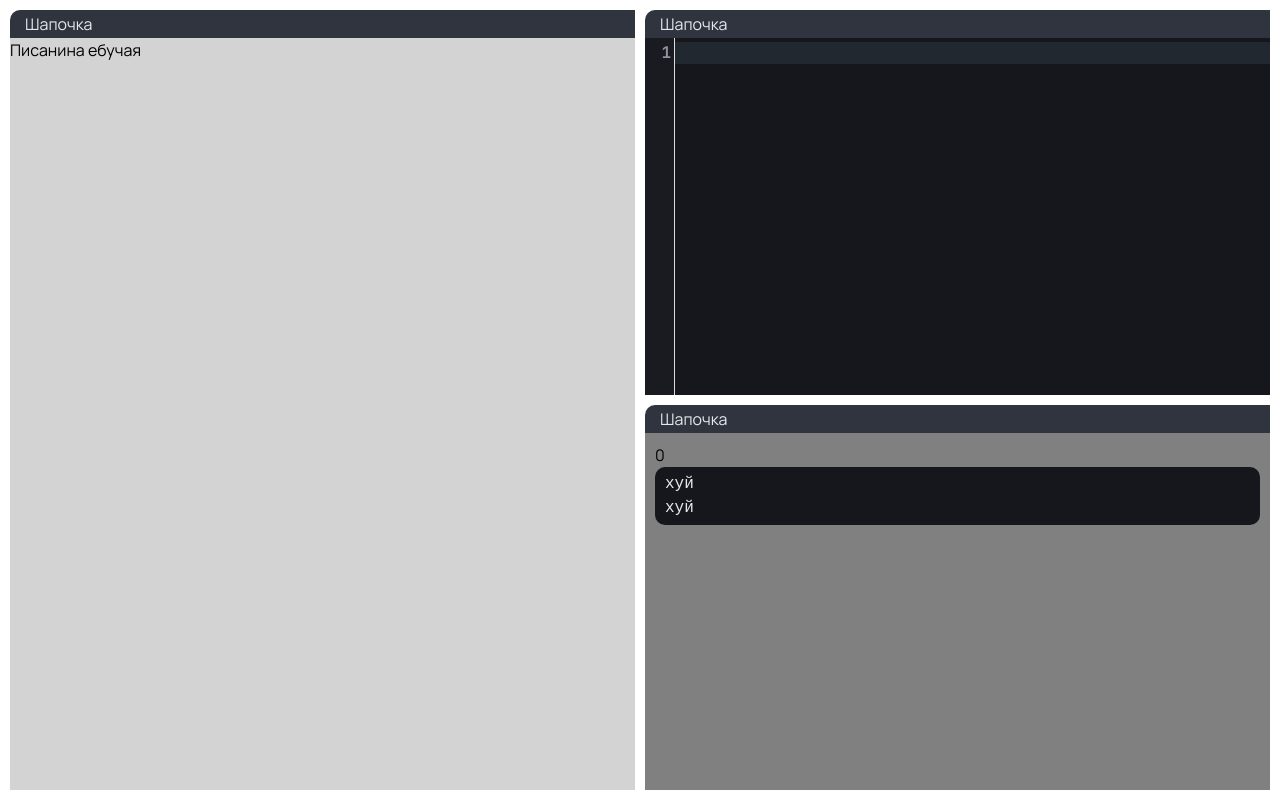
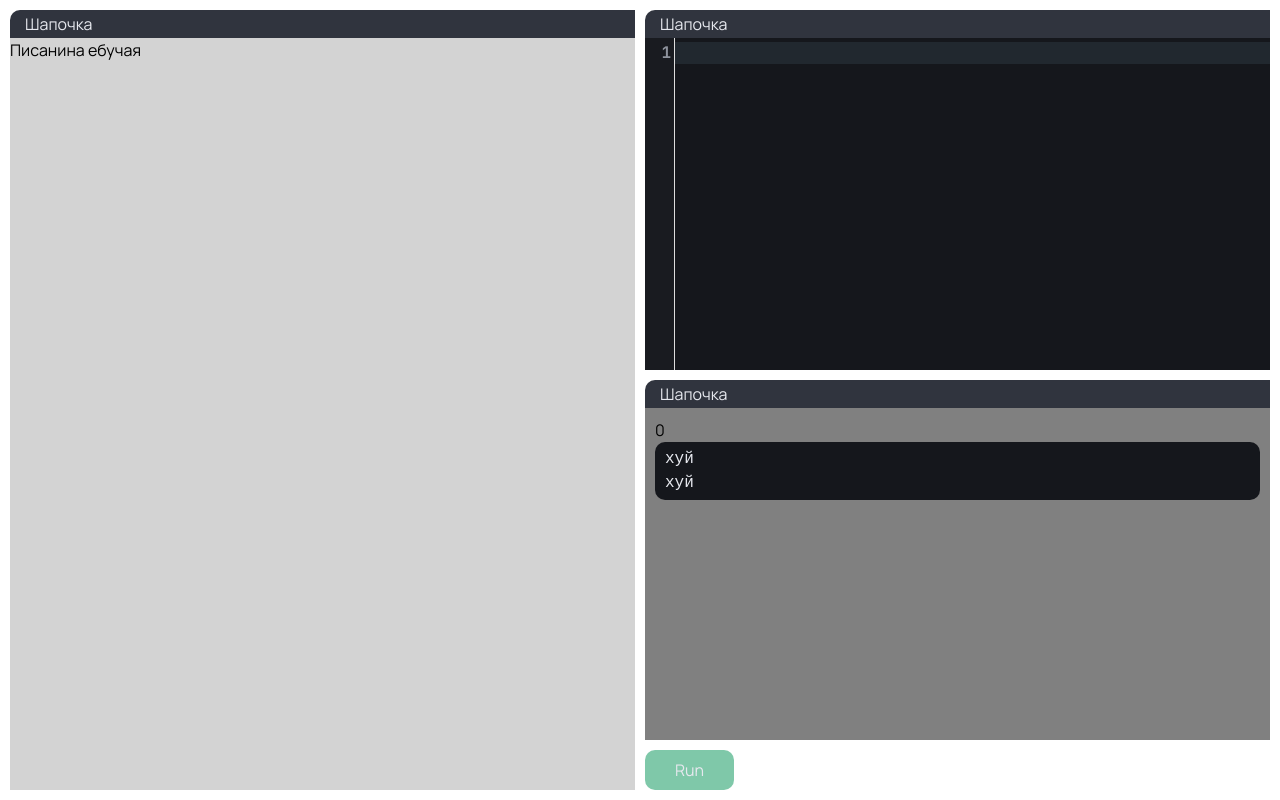
Before and after one commit to grekovpavel019/CodeDuel, a React (Vite) app in the folder frontend/: page / in a window 1280 px wide. Built offline with nearby package versions, Linux system fonts and the light colour scheme.

Commit message:
feature: add listener on codeEditor

```diff
--- a/frontend/src/app/styles/variables.scss
+++ b/frontend/src/app/styles/variables.scss
@@ -27,4 +27,6 @@
     --editor-syntax-variable: #d8dee9;
     --editor-syntax-type: #ffcb6b;
     --editor-syntax-operator: #89ddff;
+
+    --button-primary: #7fc8a9;
 }
--- /dev/null
+++ b/frontend/src/features/code-actions/CodeActions.module.scss
@@ -0,0 +1,11 @@
+.runButton {
+    height: 100%;
+
+    padding: 5px 30px;
+
+    border-radius: 10px;
+
+    background-color: var(--button-primary);
+
+    color: var(--text-primary);
+}
--- /dev/null
+++ b/frontend/src/features/code-actions/CodeActions.tsx
@@ -0,0 +1,21 @@
+import React, { type FC } from "react";
+
+import styles from "./CodeActions.module.scss"
+
+const CodeActions: FC = (): React.JSX.Element => {
+
+    const handleClick = () => {
+        console.log("Кнопка сработала")
+    }
+
+    return (
+        <button
+            className={styles.runButton}
+            onClick={handleClick}
+        >
+            Run
+        </button>
+    );
+};
+
+export default CodeActions;
--- /dev/null
+++ b/frontend/src/features/code-actions/index.ts
@@ -0,0 +1 @@
+export { default } from "./CodeActions"
--- a/frontend/src/pages/CodePage/CodePage.module.scss
+++ b/frontend/src/pages/CodePage/CodePage.module.scss
@@ -5,13 +5,14 @@
 
     display: grid;
 
-    grid-template-rows: 1fr 1fr;
+    grid-template-rows: 1fr 1fr 40px;
     grid-template-columns: 1fr 1fr;
     gap: 10px;
 
     grid-template-areas:
         "task code"
         "task console"
+        "task actions"
     ;
 }
 
@@ -27,6 +28,10 @@
     grid-area: console;
 }
 
+.codeActionsArea {
+    grid-area: actions;
+}
+
 .taskPanelArea,
 .codeEditorPanelArea,
 .consolePanelArea {
--- a/frontend/src/pages/CodePage/CodePage.tsx
+++ b/frontend/src/pages/CodePage/CodePage.tsx
@@ -1,26 +1,35 @@
-import React, { type FC } from "react";
+import React, { type FC, useState } from "react";
 
 import ConsolePanel from "@widgets/ConsolePanel";
 import CodeEditorPanel from "@widgets/CodeEditorPanel";
 import TaskPanel from "@widgets/TaskPanel";
+import CodeActions from "@features/code-actions";
 
 import styles from "./CodePage.module.scss"
 
 const CodePage: FC = (): React.JSX.Element => {
+
+    const [code, setCode] = useState<string>("");
+
     return (
-
-
         <main className={styles.challengeWorkspace}>
             <div className={styles.taskPanelArea}>
                 <TaskPanel />
             </div>
 
             <div className={styles.codeEditorPanelArea}>
-                <CodeEditorPanel />
+                <CodeEditorPanel
+                    code={code}
+                    setCode={setCode}
+                />
             </div>
 
             <div className={styles.consolePanelArea}>
                 <ConsolePanel />
+            </div>
+
+            <div className={styles.codeActionsArea}>
+                <CodeActions />
             </div>
         </main>
     );
--- a/frontend/src/shared/components/code-editor/ui/CodeEditor.tsx
+++ b/frontend/src/shared/components/code-editor/ui/CodeEditor.tsx
@@ -1,4 +1,4 @@
-import React, { type FC, useRef, useEffect } from "react";
+import React, { type FC, useRef, useEffect, type Dispatch, type SetStateAction } from "react";
 import { EditorState } from "@codemirror/state";
 import { EditorView, keymap } from "@codemirror/view";
 
@@ -7,6 +7,9 @@ import { DEFAULT_EDITOR_EXTENSIONS, CASUAL_EDITOR_EXTENSIONS } from "../config/e
 import styles from "./CodeEditor.module.scss"
 
 type CodeEditorProps = {
+    code: string;
+    setCode: Dispatch<SetStateAction<string>>;
+
     casualMode: boolean;
 }
 
@@ -14,6 +17,8 @@ const CodeEditor: FC<CodeEditorProps> = (props: CodeEditorProps): React.JSX.Elem
 
     const {
         casualMode,
+        code,
+        setCode
     } = props;
 
     // Ссылка на DOM-контейнер, в который будет монтироваться CodeMirror
@@ -25,7 +30,7 @@ const CodeEditor: FC<CodeEditorProps> = (props: CodeEditorProps): React.JSX.Elem
 
     // Создаём состояние редактора - информация о том, что происходит в codeMirror
         const state: EditorState = EditorState.create({
-            doc: "", // содержимое редактора
+            doc: code, // содержимое редактора
             extensions: [       // расширения редактора
                 casualMode ?
                 CASUAL_EDITOR_EXTENSIONS :
@@ -37,6 +42,13 @@ const CodeEditor: FC<CodeEditorProps> = (props: CodeEditorProps): React.JSX.Elem
                         run() { return true; } // отменим поведение браузера по умолчанию
                     }
                 ]),
+
+                EditorView.updateListener.of((update) => {
+                    if (!update.docChanged) return;
+
+                    setCode(update.state.doc.toString());
+
+                })
             ]
         });
 
--- a/frontend/src/widgets/CodeEditorPanel/CodeEditorPanel.tsx
+++ b/frontend/src/widgets/CodeEditorPanel/CodeEditorPanel.tsx
@@ -1,18 +1,33 @@
-import React, { type FC } from "react";
+import React, { type Dispatch, type FC, type SetStateAction } from "react";
 
 import CodeEditor from "@shared/components/code-editor";
 import TitleBar from "@shared/components/title-bar";
 
 import styles from "./CodeEditorPanel.module.scss"
 
-const CodeEditorPanel: FC = (): React.JSX.Element => {
+type CodeEditorPanelProps = {
+    code: string;
+    setCode: Dispatch<SetStateAction<string>>;
+}
+
+const CodeEditorPanel: FC<CodeEditorPanelProps> = (props: CodeEditorPanelProps): React.JSX.Element => {
+
+    const {
+        code,
+        setCode
+    } = props;
+
     return (
         <div
             className={styles.codeEditorPanel}
         >
             <TitleBar />
 
-            <CodeEditor casualMode={false} />
+            <CodeEditor
+                code={code}
+                setCode={setCode}
+                casualMode={false}
+            />
         </div>
     );
 };
```
